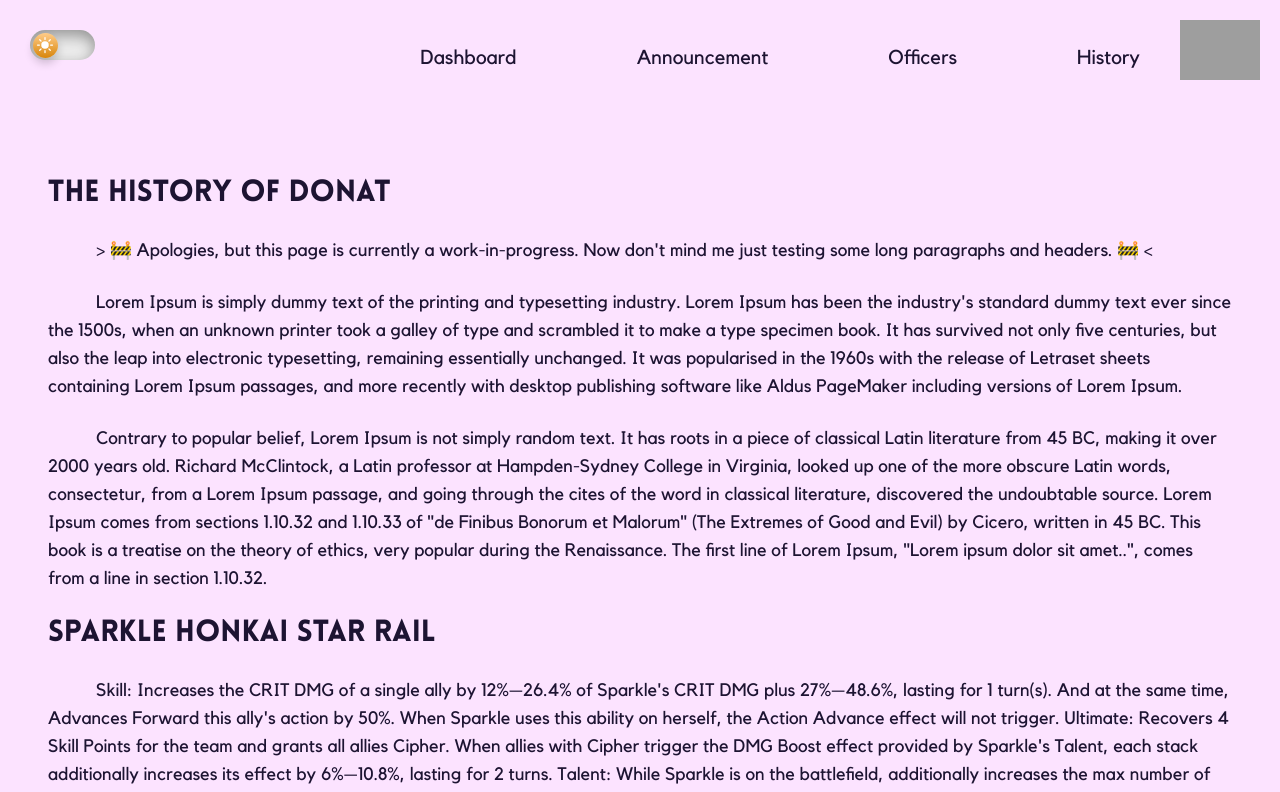
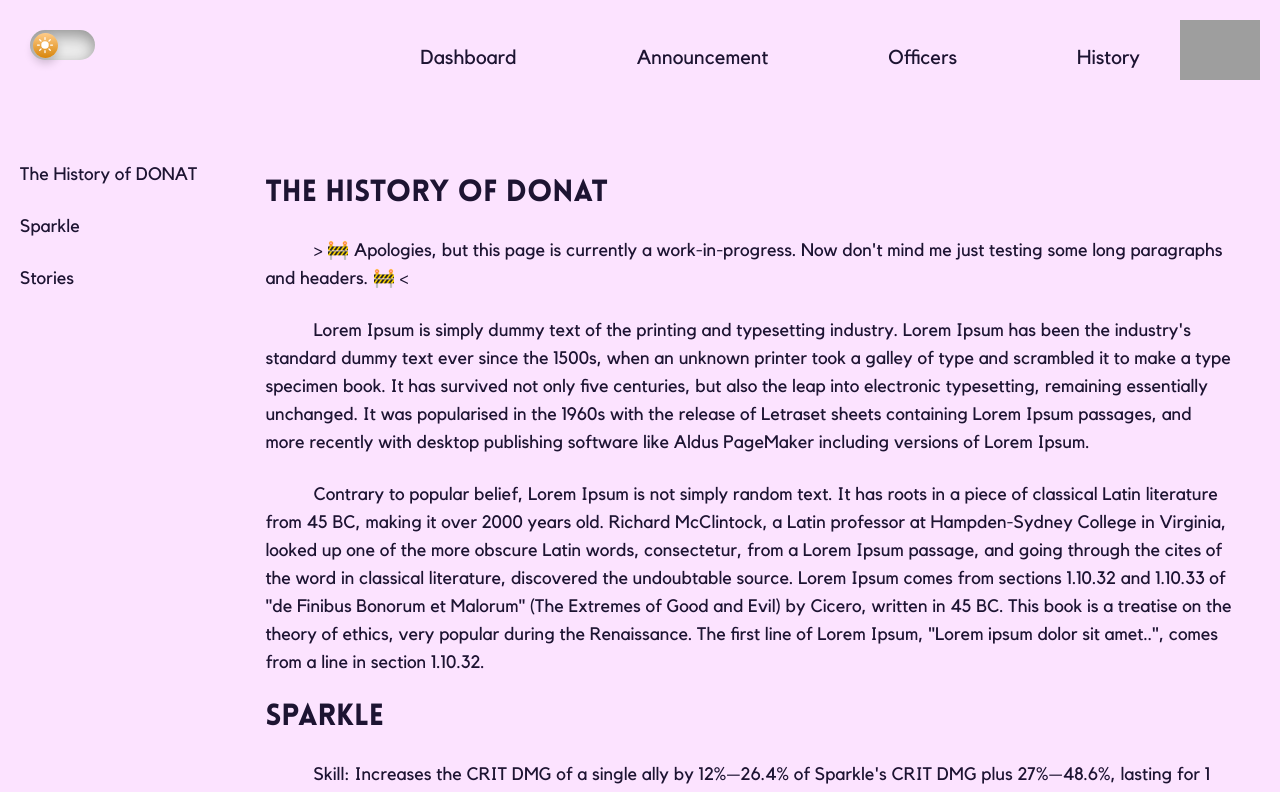
Before and after one commit to DonatOrca/DonatOrca.github.io, a React (Vite) app: page /history in a window 1280 px wide. Shown: the top 792 px of the page. Built offline with nearby package versions, Linux system fonts and the light colour scheme; grey boxes are pictures that could not be loaded.

Commit message:
Implement basic document features and Sidebar in History page

```diff
--- a/src/pages/History.tsx
+++ b/src/pages/History.tsx
@@ -1,9 +1,36 @@
 import { ReactNode } from "react";
+import ReactDOMServer from "react-dom/server";
+
+interface ChildrenProps {
+  children: ReactNode;
+}
+
+/**
+ * Use this variable as values for header texts
+ * I initially tried to automate this better but I hate React
+ * and I don't have time to learn hooks contexts and shit
+ */
+const HEADERS: string[] = ["The History of DONAT", "Sparkle", "Stories"];
 
 function History() {
   return (
-    <div className="m-12">
-      <H1>The History of DONAT</H1>
+    <div className="overflow-auto">
+      <Sidebar />
+      <Contents />
+    </div>
+  );
+}
+
+/* Document format of the main content */
+function Contents() {
+  return (
+    <div
+      className="
+      h-screen overflow-scroll overflow-x-hidden rounded
+      p-6 no-scrollbar md:p-12
+    "
+    >
+      <H>{HEADERS[0]}</H>
       <P>
         &gt; 🚧 Apologies, but this page is currently a work-in-progress. Now
         don't mind me just testing some long paragraphs and headers. 🚧 &lt;
@@ -35,7 +62,7 @@
         1.10.32.
       </P>
 
-      <H1>Sparkle honkai star rail</H1>
+      <H>{HEADERS[1]}</H>
       <P>
         Skill: Increases the CRIT DMG of a single ally by 12%—26.4% of Sparkle's
         CRIT DMG plus 27%—48.6%, lasting for 1 turn(s). And at the same time,
@@ -89,7 +116,7 @@
         adorns her fingers and toes.
       </P>
 
-      <H1>Stories Details</H1>
+      <H>{HEADERS[2]}</H>
       <P>
         The girl, an abandoned orphan, lived without knowledge of her origins or
         destination until she encountered a passing troupe. From a distance, she
@@ -118,14 +145,47 @@
   );
 }
 
-interface ChildrenProps {
-  children: ReactNode;
+/* A list of headers on the side that are links to the header's locations in the page */
+function Sidebar() {
+  return (
+    <aside
+      className="p-5 font-kollektif
+                 md:float-left md:h-screen"
+    >
+      <ul>
+        {HEADERS.map((header: string) => {
+          let id: string = simplify_header(header);
+          return (
+            <li key={id} className="my-6 text-lg">
+              <a href={`#${id}`}>{header}</a>
+            </li>
+          );
+        })}
+      </ul>
+    </aside>
+  );
 }
 
-function H1({ children }: ChildrenProps) {
-  return <h1 className="py-3 font-lovelo text-3xl">{children}</h1>;
+/* A stylized h1 element */
+function H({ children }: ChildrenProps) {
+  var child_text: string = ReactDOMServer.renderToString(children);
+  var id: string = simplify_header(child_text);
+
+  return (
+    <h1 id={id} className="py-3 font-lovelo text-3xl">
+      {children}
+    </h1>
+  );
 }
 
+/* Converts a text into #id style */
+function simplify_header(header: string): string {
+  header = header.toLowerCase();
+  header = header.replaceAll(" ", "-");
+  return header;
+}
+
+/* A stylized paragraph element */
 function P({ children }: ChildrenProps) {
   return <p className="py-3 indent-12 font-kollektif text-lg">{children}</p>;
 }
--- a/tailwind.config.js
+++ b/tailwind.config.js
@@ -1,3 +1,5 @@
+const plugin = require("tailwindcss/plugin");
+
 /** @type {import('tailwindcss').Config} */
 export default {
   darkMode: "class",
@@ -46,5 +48,17 @@
       widestest: ".25em",
     },
   },
-  plugins: [],
+  plugins: [
+    plugin(function ({ addUtilities }) {
+      addUtilities({
+        ".no-scrollbar::-webkit-scrollbar": {
+          display: "none",
+        },
+        ".no-scrollbar": {
+          "-ms-overflow-style": "none",
+          "scrollbar-width": "none",
+        },
+      });
+    }),
+  ],
 };
--- a/tsconfig.json
+++ b/tsconfig.json
@@ -2,7 +2,7 @@
   "compilerOptions": {
     "target": "ES2020",
     "useDefineForClassFields": true,
-    "lib": ["ES2020", "DOM", "DOM.Iterable"],
+    "lib": ["ES2020", "DOM", "DOM.Iterable", "ES2021.String"],
     "module": "ESNext",
     "skipLibCheck": true,
 
```
